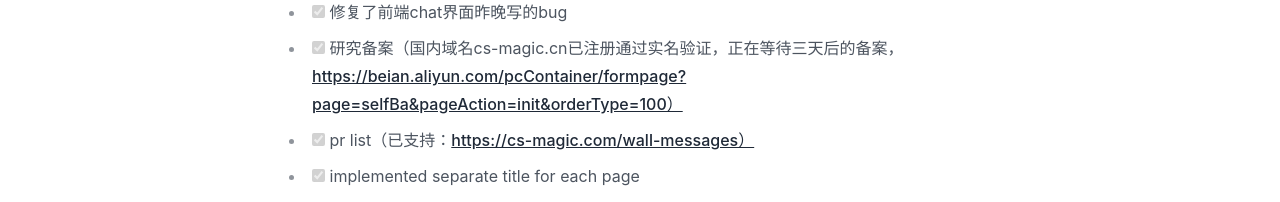
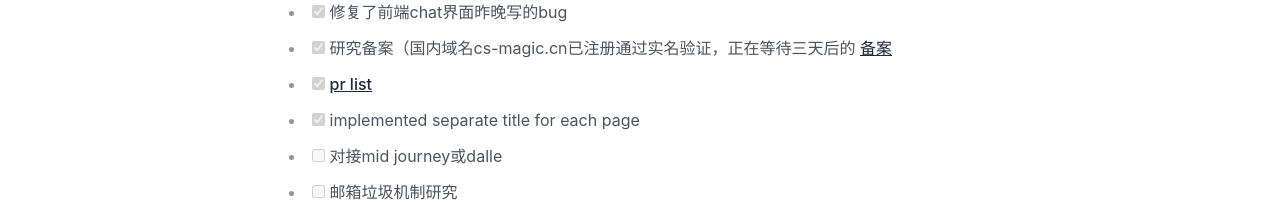
Before and after one commit to cs-magic/cs-magic-frontend, a Next.js app: page /about/versions in a window 1280 px wide. Shown: the part 208-410 px from the top of the page. Built offline with nearby package versions, Linux system fonts and the light colour scheme; no server answers.

Commit message:
updated doc with links

```diff
--- a/src/pages/about/versions.mdx
+++ b/src/pages/about/versions.mdx
@@ -8,8 +8,8 @@ import {u} from "../../config"
 - [x] 更合理的会员计划
 - [x] 修复了后端chatgpt token接口
 - [x] 修复了前端chat界面昨晚写的bug
-- [x] 研究备案（国内域名cs-magic.cn已注册通过实名验证，正在等待三天后的备案，https://beian.aliyun.com/pcContainer/formpage?page=selfBa&pageAction=init&orderType=100）
-- [x] pr list（已支持：https://cs-magic.com/wall-messages）
+- [x] 研究备案（国内域名cs-magic.cn已注册通过实名验证，正在等待三天后的 [备案](https://beian.aliyun.com/pcContainer/formpage?page=selfBa&pageAction=init&orderType=100)
+- [x] [pr list](https://cs-magic.com/wall-messages)
 - [x] implemented separate title for each page
 - [ ] 对接mid journey或dalle
 - [ ] 邮箱垃圾机制研究
```
